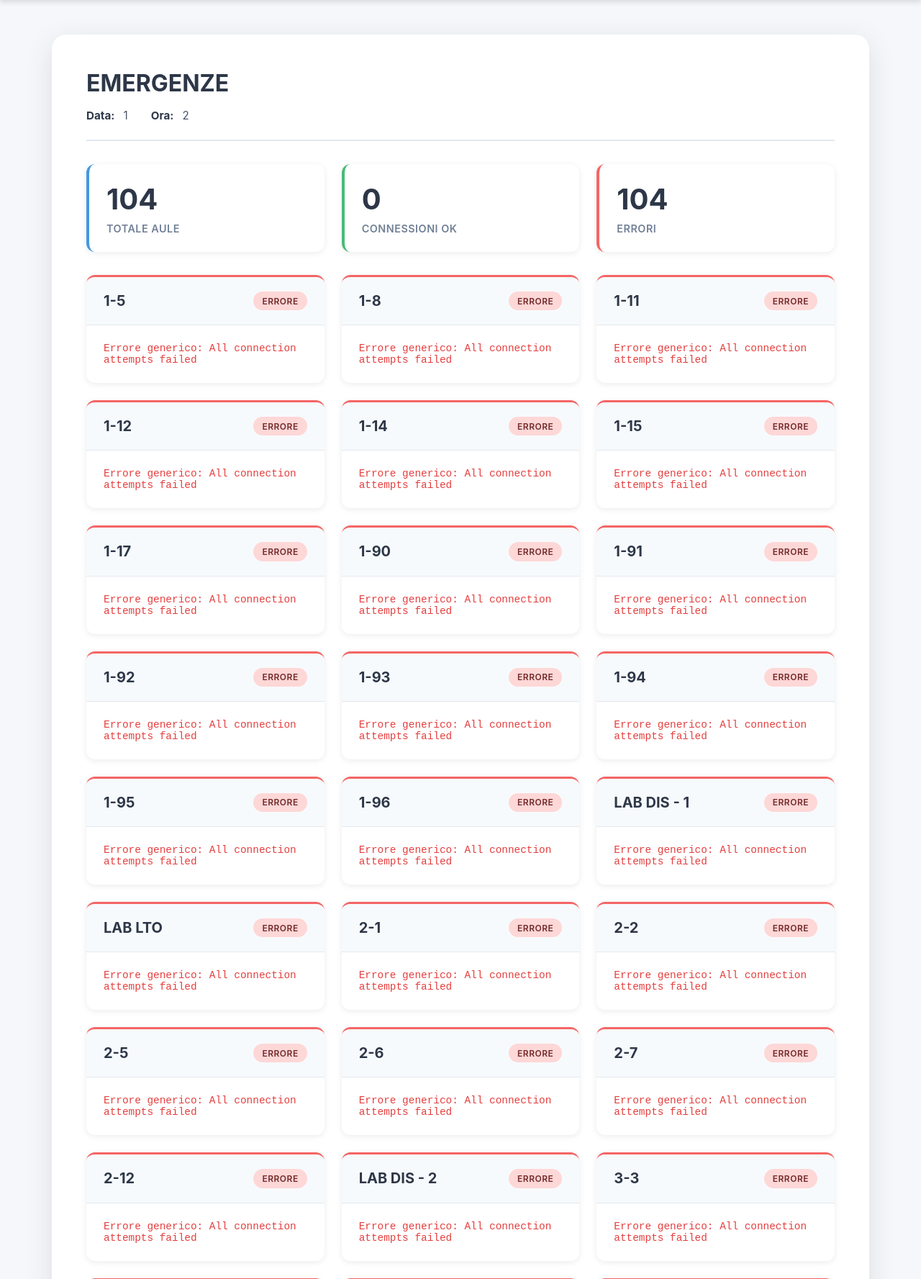
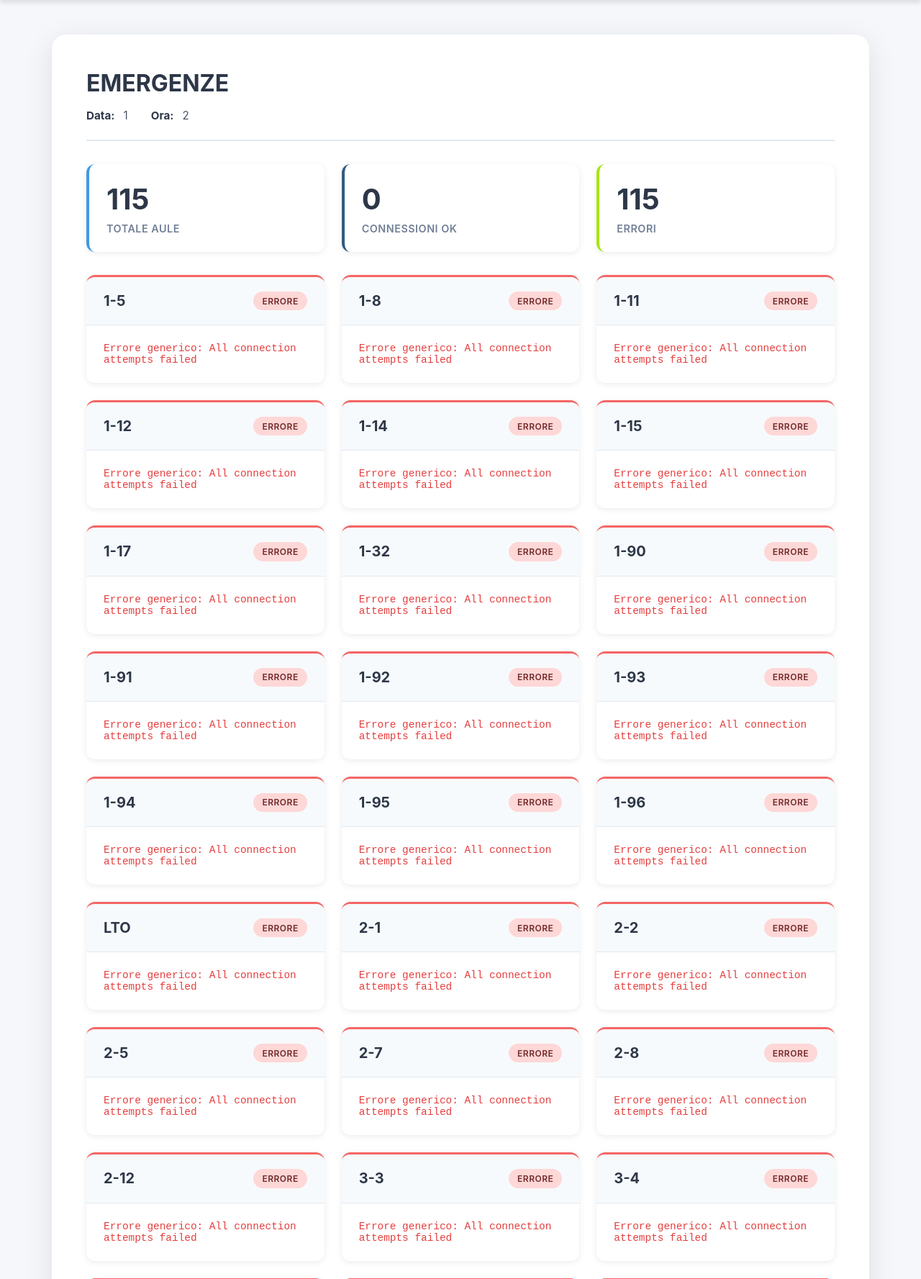
Before and after one commit to AltaMatz/RunOut, a Flask app: page /emergenze in a window 1280 px wide. Shown: the part 76-1853 px from the top of the page at 72% size. Run offline with Flask 3, Linux system fonts and the light colour scheme; data that the repository does not hold is empty.

Commit message:
Sistemazione classi

```diff
--- a/runout/app.py
+++ b/runout/app.py
@@ -11,52 +11,38 @@ API_TOKEN = os.getenv("API_TOKEN") # Carico il token dal file .env
 
 aula = [
     # --- SEDE CENTRALE ---
-    "1-5", "1-8", "1-11", "1-12", "1-14", "1-15", "1-17", "1-90", "1-91", "1-92", "1-93", "1-94", "1-95", "1-96", "LAB DIS - 1", "LAB LTO",
-    "2-1", "2-2", "2-5", "2-6", "2-7", "2-12", "LAB DIS - 2",
+    "1-5", "1-8", "1-11", "1-12", "1-14", "1-15", "1-17", "1-32", "1-90", "1-91", "1-92", "1-93", "1-94", "1-95", "1-96", "LTO",
+    "2-1", "2-2", "2-5", "2-7", "2-8", "2-12",
     "3-3", "3-4", "3-5", "3-6", "3-7", "3-8", "3-9", "3-10", "3-11", "3-12", "3-13", "3-14", "3-15", "3-16", "3-17", "3-18", "3-19",
     "4-2", "4-3", "4-11", "4-12", "4-13",
-    "BASKIN",
+    "PBAS",
     # --- PALAZZINA ELETTRONICA ---
+    "E0-1", "E0-2", "E0-3",
     "E1-5", "E1-7", "E1-8", "E1-10",
     "E2-1", "E2-2", "E2-7", "E2-9",
     "E3-1", "E3-2", "E3-5", "E3-6", "E3-8",
     # --- PALAZZINA INFORMATICA ---
+    "I0-1", "I0-2", "I0-3", "I0-4", "I0-5",
     "I1-1", "I1-2", "I1-3", "I1-6", "I1-13",
     "I2-1", "I2-2", "I2-3", "I2-6", "I2-13",
     "I3-1", "I3-2", "I3-3", "I3-6", "I3-13",
     # --- PALAZZINA MECCANICA ---
+    "M0-1", "M0-2", "M0-3",
     "M1-8", "M1-11", "M1-18", "M1-23",
     "M2-1", "M2-3", "M2-4", "M2-7",
     "M3-1", "M3-3", "M3-4", "M3-5", "M3-8",
     # --- PALAZZINA TESSILE ---
+    "T0-1",
     "T1-6", "T1-7", "T1-12", "T1-13", "T1-14",
     "T2-1", "T2-2", "T2-3", "T2-9",
     "T3-1", "T3-3", "T3-4", "T3-7", "T3-8",
     # --- EDIFICIO PALESTRE ---
-    "PALESTRA 1", "PALESTRA 2", "SALA PESI",
+    "PAL1", "PAL2", "PALF",
 ]
 
 @app.route("/")
 def home():
     return render_template("home.html")
-
-@app.route("/api")
-def api_home():
-    now = datetime.now()
-    giorno = now.isoweekday()
-    #ora_reale = now.hour
-    ora_reale = 12 #ora fissa per test
-
-    if 8 <= ora_reale <= 16:
-        ora_mappata = ora_reale - 7
-    else:
-        ora_mappata = None
-
-    return jsonify({
-        "giorno_settimana": giorno,
-        "ora_reale": f"{now.hour}:{now.minute:02d}",
-        "ora_mappata": ora_mappata
-    })
 
 @app.route("/emergenze")
 async def emergenze():
--- a/runout/static/style.css
+++ b/runout/static/style.css
@@ -227,11 +227,11 @@ body {
 }
 
 .stat-card.success {
-    border-left-color: #48bb78;
+    border-left-color: #315c81;
 }
 
 .stat-card.error {
-    border-left-color: #f56565;
+    border-left-color: #a7e50a;
 }
 
 .stat-number {
```
